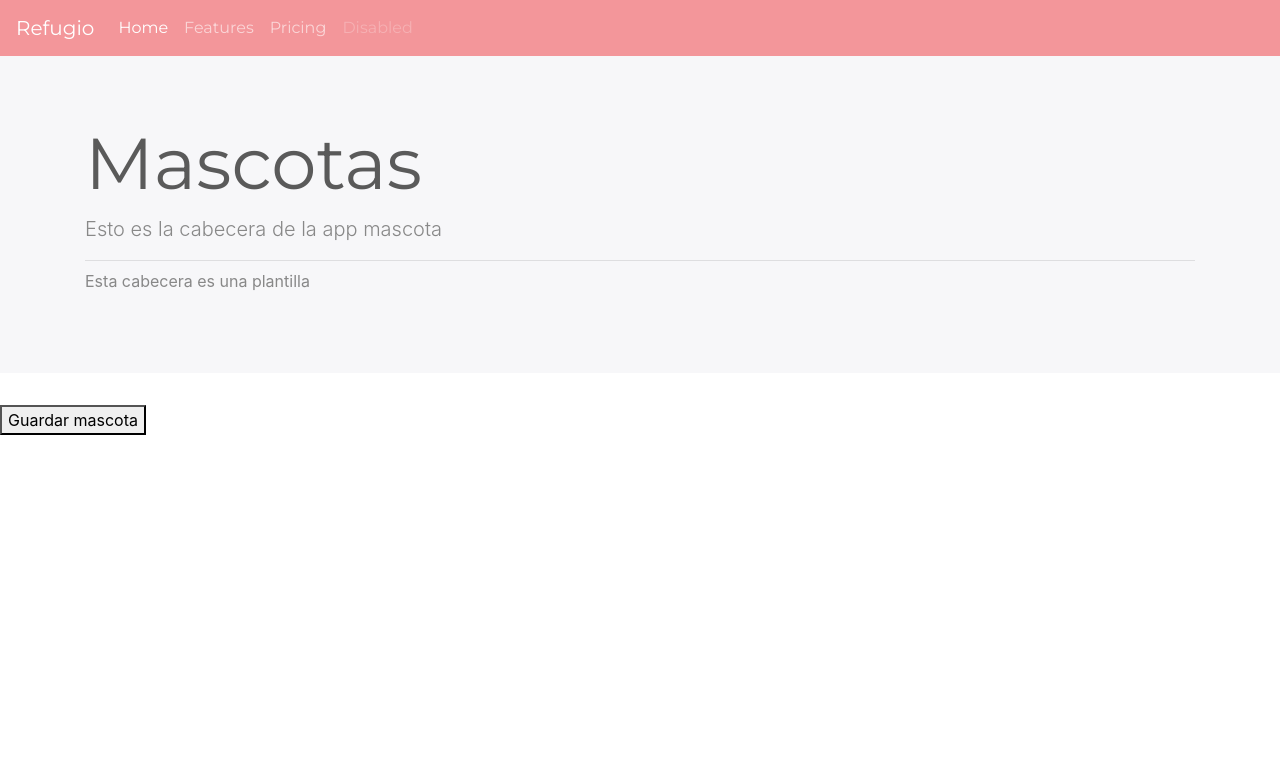
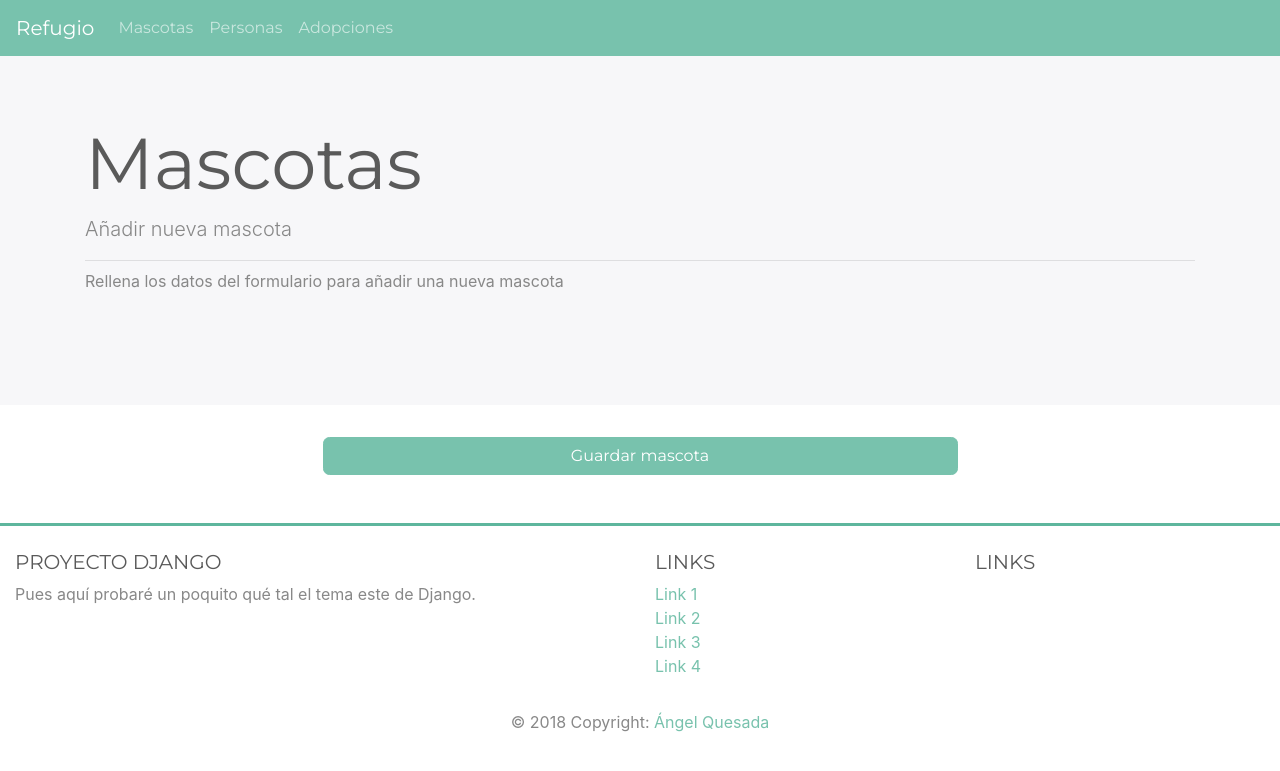
Before and after one commit to AngelQuesada-zz/django_codigofacilito, a Django app: page /mascota/nuevo in a window 1280 px wide. Shown: the top 771 px of the page. Run offline with Django 3.2, Linux system fonts and the light colour scheme; parts of the project's set-up code (start-up, migrations or seed data) failed here and were passed over; some libraries are stand-ins or nearby versions.

Commit message:
Modificación de formulario, mejora de la plantilla base
- Se ha modificado el formulario y se ha adaptado mejor a las características de bootstrap
- Se ha añadido footer
- Se ha añadido una hoja de estilos
- Se han optimizado los modelos del formulario

```diff
--- a/refugio/apps/mascota/forms.py
+++ b/refugio/apps/mascota/forms.py
@@ -1,5 +1,4 @@
 from django import forms
-
 from apps.mascota.models import Mascota
 
 class MascotaForm(forms.ModelForm):
@@ -25,11 +24,17 @@ class MascotaForm(forms.ModelForm):
             'vacuna': 'Vacuna',
         }
 
+        SEXO = (
+            ('Macho', 'Macho'),
+            ('Hembra', 'Hembra'),
+        )
+
+
         widgets = {
-            'nombre': forms.TextInput(attrs={'class':'form-control'}) ,
-            'sexo': forms.TextInput(attrs={'class': 'form-control'}),
-            'edad_aproximada': forms.TextInput(attrs={'class': 'form-control'}),
-            'fecha_rescate':forms.TextInput(attrs={'class': 'form-control'}),
+            'nombre': forms.TextInput(attrs={'class': 'form-control'}),
+            'sexo': forms.Select(attrs={'class': 'form-control'}, choices=SEXO),
+            'edad_aproximada': forms.NumberInput(attrs={'class': 'form-control'}),
+            'fecha_rescate': forms.DateInput(attrs={'class': 'form-control', 'type': 'date', 'placeholder': 'DD/MM/AAAA'}),
             'persona': forms.Select(attrs={'class': 'form-control'}),
-            'vacuna': forms.CheckboxSelectMultiple(attrs={'class': 'form-control'}),
+            'vacuna': forms.SelectMultiple(attrs={'class': 'form-control'}),
         }
--- /dev/null
+++ b/refugio/refugio/static/css/estilos.css
@@ -0,0 +1,7 @@
+.container{
+    margin-bottom:3rem;
+}
+
+footer{
+    border-top:3px solid #5eb69d;
+}
--- a/refugio/templates/base/base.html
+++ b/refugio/templates/base/base.html
@@ -5,11 +5,12 @@
         <title>{% block title %}{% endblock title %}</title>
         <meta charset="utf-8">
         <meta name="viewport" content="width=device-width, initial-scale=1, shrink-to-fit=no">
-        <!-- <link rel="stylesheet" href="https://stackpath.bootstrapcdn.com/bootstrap/4.1.3/css/bootstrap.min.css" integrity="sha384-MCw98/SFnGE8fJT3GXwEOngsV7Zt27NXFoaoApmYm81iuXoPkFOJwJ8ERdknLPMO" crossorigin="anonymous"> -->
         <link rel="stylesheet" href="{% static 'css/bootstrap_minty_theme.css' %}">
+        <link rel="stylesheet" href="{% static 'css/estilos.css' %}">
     </head>
     <body>
-    <nav class="navbar navbar-expand-lg navbar-dark bg-dark">
+
+    <nav class="navbar navbar-expand-lg navbar-dark bg-primary">
         <a class="navbar-brand" href="#">Refugio</a>
         <button class="navbar-toggler" type="button" data-toggle="collapse" data-target="#navbarNavAltMarkup" aria-controls="navbarNavAltMarkup"
             aria-expanded="false" aria-label="Toggle navigation">
@@ -17,30 +18,82 @@
         </button>
         <div class="collapse navbar-collapse" id="navbarNavAltMarkup">
             <div class="navbar-nav">
-                <a class="nav-item nav-link active" href="#">Home <span class="sr-only">(current)</span></a>
-                <a class="nav-item nav-link" href="#">Features</a>
-                <a class="nav-item nav-link" href="#">Pricing</a>
-                <a class="nav-item nav-link disabled" href="#">Disabled</a>
+                <a class="nav-item nav-link" href="#">Mascotas</a>
+                <a class="nav-item nav-link" href="#">Personas</a>
+                <a class="nav-item nav-link" href="#">Adopciones</a>
             </div>
         </div>
     </nav>
-    {% block header %}
+
     <header>
         <div class="jumbotron jumbotron-fluid">
             <div class="container">
-                <h1 class="display-3">Mascotas</h1>
-                <p class="lead">Esto es la cabecera de la app mascota</p>
+                {% block header %}
+                <h1 class="display-3">Plantilla</h1>
+                <p class="lead">Plantilla lead</p>
                 <hr class="my-2">
-                <p>Esta cabecera es una plantilla</p>
+                <p>Plantilla my-2</p>
+                {% endblock header %}
             </div>
         </div>
     </header>
-    {% endblock header %}
 
-    {% block content %}
-        <h5>Contenido</h5>
-    {% endblock content %}
+    <div class="container">
+        {% block content %}
+            <h5>Contenido</h5>
+        {% endblock content %}
+    </div>
 
+
+<footer class="page-footer font-small blue pt-4">
+    <div class="container-fluid text-center text-md-left">
+
+        <div class="row">
+
+            <div class="col-md-6 mt-md-0 mt-3">
+
+                <h5 class="text-uppercase">Proyecto Django</h5>
+                <p>Pues aquí probaré un poquito qué tal el tema este de Django.</p>
+
+            </div>
+
+            <hr class="clearfix w-100 d-md-none pb-3">
+
+            <div class="col-md-3 mb-md-0 mb-3">
+
+                <h5 class="text-uppercase">Links</h5>
+
+                <ul class="list-unstyled">
+                    <li>
+                        <a href="#!">Link 1</a>
+                    </li>
+                    <li>
+                        <a href="#!">Link 2</a>
+                    </li>
+                    <li>
+                        <a href="#!">Link 3</a>
+                    </li>
+                    <li>
+                        <a href="#!">Link 4</a>
+                    </li>
+                </ul>
+
+            </div>
+
+            <div class="col-md-3 mb-md-0 mb-3">
+
+                <h5 class="text-uppercase">Links</h5>
+
+            </div>
+        </div>
+    </div>
+    <!-- Copyright -->
+    <div class="footer-copyright text-center py-3">© 2018 Copyright:
+        <a href="#"> Ángel Quesada</a>
+    </div>
+    <!-- Copyright -->
+
+</footer>
     {% block footer %}
 
     {% endblock footer %}
--- a/refugio/templates/mascota/mascota_form.html
+++ b/refugio/templates/mascota/mascota_form.html
@@ -1,10 +1,21 @@
 {% extends 'base/base.html' %}
 
+{% block header %}
+    <h1 class="display-3">Mascotas</h1>
+    <p class="lead">Añadir nueva mascota</p>
+    <hr class="my-2">
+    <p>Rellena los datos del formulario para añadir una nueva mascota</p>
+{% endblock header %}
 
 {% block content %}
-    <form action="" method="post">
-        {% csrf_token %}
-        {{ form.as_p }}
-        <button type="submit">Guardar mascota</button>
-    </form>
+
+    <div class="row justify-content-center">
+        <div class="col-md-7">
+            <form action="" method="post">
+                {% csrf_token %}
+                {{ form.as_p }}
+                <button class="btn btn-primary btn-block" type="submit">Guardar mascota</button>
+            </form>
+        </div>
+    </div>
 {% endblock %}
```
Also changed, not shown: refugio/templates/mascota/index.html (+7 -2 lines).
